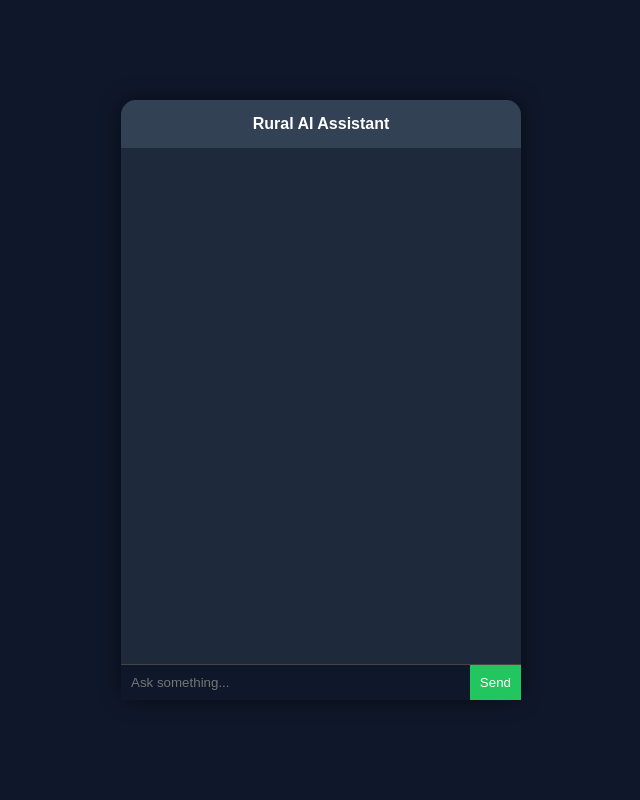
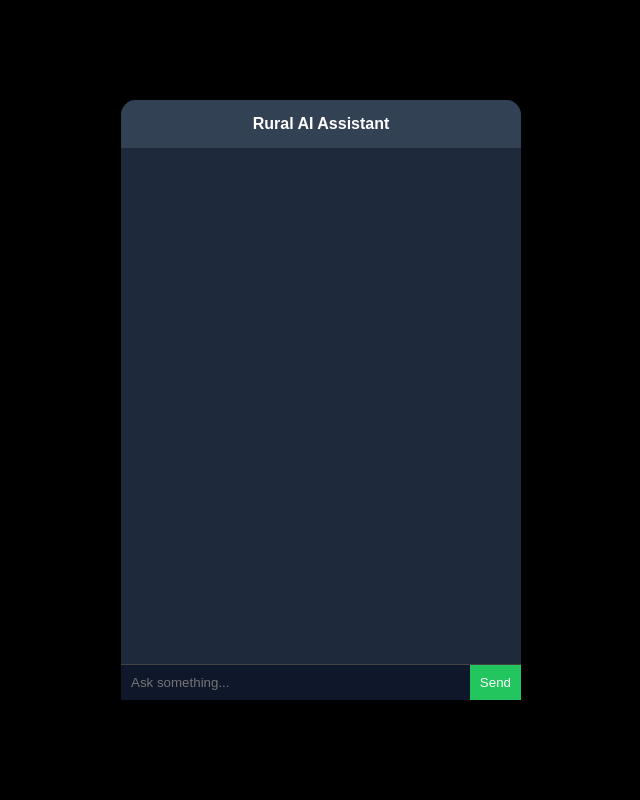
Before and after one commit to drabtyranno911/rural-chatbot, a Flask app: page / in a window 1280 px wide. Shown: the whole page, without its empty margins (319-959 px from the left). Run offline with Flask 3, Linux system fonts and the light colour scheme.

Commit message:
Update index.html

```diff
--- a/templates/index.html
+++ b/templates/index.html
@@ -5,7 +5,7 @@
     <style>
         body {
             font-family: Arial, sans-serif;
-            background: #0f172a;
+            background: #000000;
             color: white;
             display: flex;
             justify-content: center;
```
